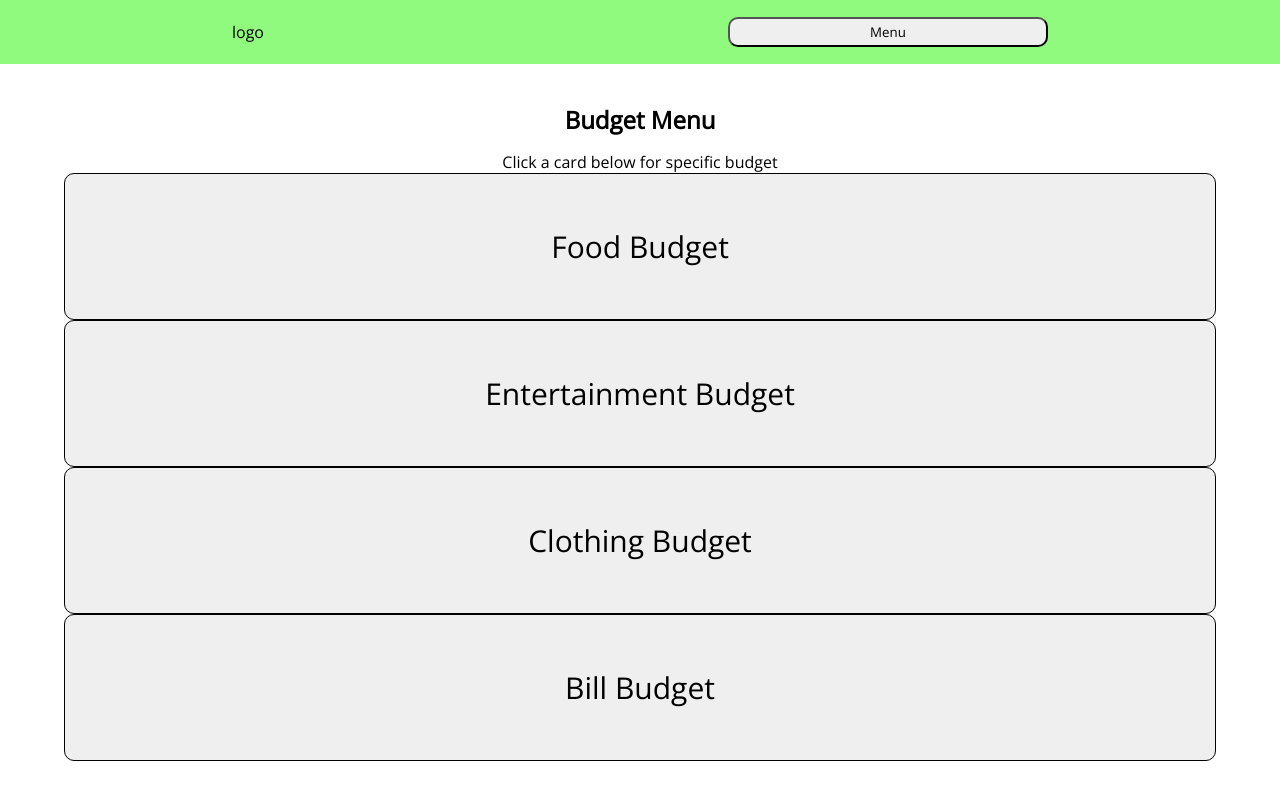
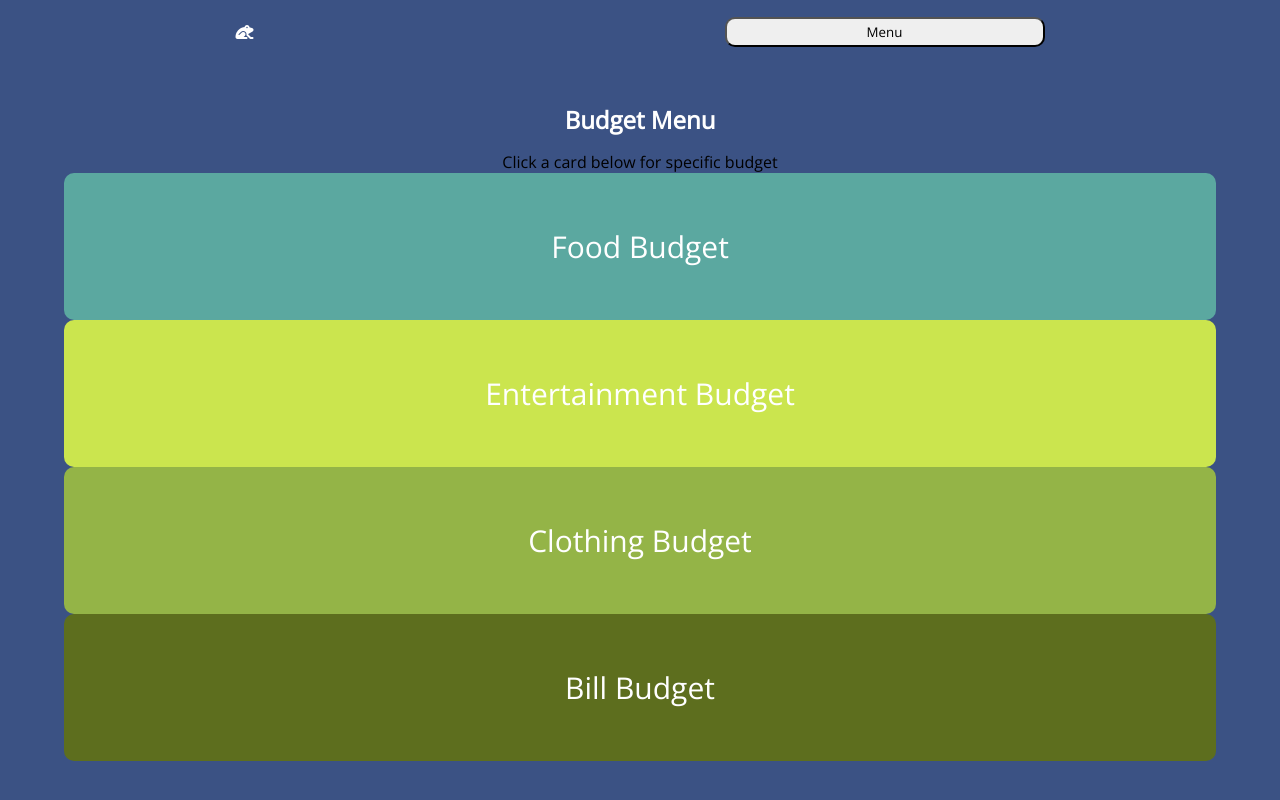
Before and after one commit to bcowley1220/howlingHyenasBudgetBuddy, a plain HTML site: page index.html in a window 1280 px wide. Both pictures are taken after a click on the button "Menu". Drawn offline with nearby package versions, Linux system fonts and the light colour scheme.

Commit message:
added logo and colors in css and html

```diff
--- a/css/styles.css
+++ b/css/styles.css
@@ -6,8 +6,7 @@
     font-family: "Open Sans", sans-serif;
 }
 
-html,
-body {
+html, body {
     height: 100%;
     width: 100%;
 }
@@ -17,10 +16,12 @@ body {
     display: flex;
     flex-direction: column;
 }
+
 main {
     background: #fbfbfb;
     position: relative;
 }
+
 header {
     height: 8vh;
     width: 100%;
@@ -28,8 +29,18 @@ header {
     flex-direction: row;
     justify-content: space-evenly;
     align-items: center;
-  background: #90fa7f;
+    background: #3B5284;
 }
+
+.logo {
+    size: 5px;
+}
+
+i {
+    color: white;
+    size: 10px;
+}
+
 a {
     text-decoration: none;
 }
@@ -37,12 +48,15 @@ a {
 h2 {
     text-align: center;
     margin-bottom: 15px;
+    color: white;
 }
+
 button {
     width: 50%;
     height: 30px;
     border-radius: 10px;
 }
+
 input {
     width: 75%;
     height: 30px;
@@ -51,23 +65,27 @@ input {
     border-radius: 10px;
     padding-right: 5px;
 }
+
 /* !ID Area */
+
 #formResBut {
     margin-top: 50px;
     width: 50%;
 }
 
 /* !Card Classes */
+
 .bigCard {
     height: 92vh;
     width: 100%;
-  background: #ffffff;
+    background: #3B5284;
     position: absolute;
     visibility: hidden;
     display: flex;
     flex-direction: column;
     justify-content: center;
 }
+
 .infoContainer {
     border: solid 1px black;
     height: 350px;
@@ -76,6 +94,7 @@ input {
     font-size: 20px;
     border-radius: 10px;
 }
+
 .cardForm {
     height: 200px;
     width: 100%;
@@ -84,14 +103,17 @@ input {
     align-items: center;
     justify-content: center;
 }
+
 /* !Opening Card */
+
 .opening_card {
-  background: #4a95ba;
+    background: #3B5284;
     color: #fbfbfb;
     visibility: visible;
     align-items: center;
 }
-.opening_card > form {
+
+.opening_card>form {
     display: flex;
     flex-direction: column;
     justify-content: flex-start;
@@ -101,12 +123,14 @@ input {
 }
 
 /* !Menu Card */
+
 .menuCard {
     /* visibility: visible; */
     text-align: center;
     display: flex;
     align-items: center;
 }
+
 .SmallCard {
     height: 20%;
     border-radius: 10px;
@@ -114,42 +138,75 @@ input {
     display: flex;
     justify-content: center;
     align-items: center;
-  border: solid 1px black;
+    border: none;
     width: 90%;
+    color: white;
 }
+
 /* !Food Card */
+
 .food {
     /* visibility: visible; */
     justify-content: space-around;
     align-items: center;
     z-index: 10;
+    background: #5BA8A0;
 }
 
 /* !Entertainment Card */
+
 .ent {
     /* visibility: visible; */
     justify-content: space-around;
     align-items: center;
+    background: #CBE54E;
 }
 
 /* !Clothing Card */
+
 .clo {
     /* visibility: visible; */
     justify-content: space-around;
     align-items: center;
+    background: #94B447;
 }
 
 /* !Bill Card */
+
 .bills {
     /* visibility: visible; */
     justify-content: space-around;
     align-items: center;
+    background: #5D6E1E;
 }
 
 /* !This class is placed down here so it doesn't get overruled */
+
 .menuButton {
     width: 25%;
 }
 
+/* small card color */
+
+#foodNav {
+    background: #5BA8A0;
+}
+
+#entNav {
+    background: #CBE54E;
+}
+
+#cloNav {
+    background: #94B447;
+}
+
+#billNav {
+    background: #5D6E1E;
+}
+
 @media only screen and (min-width: 768px) {
+    div {
+        display: flex;
+        flex-direction: column;
     }
+}
--- a/index.html
+++ b/index.html
@@ -1,22 +1,20 @@
 <!DOCTYPE html>
 <html lang="en">
+
 <head>
     <meta charset="UTF-8" />
     <meta name="viewport" content="width=device-width, initial-scale=1.0" />
     <meta http-equiv="X-UA-Compatible" content="ie=edge" />
     <link rel="stylesheet" href="css/styles.css" />
-    <link
-      href="https://fonts.googleapis.com/css?family=Open+Sans&display=swap"
-      rel="stylesheet"
-    />
+    <link href="https://fonts.googleapis.com/css?family=Open+Sans&display=swap" rel="stylesheet" />
+    <script src="https://kit.fontawesome.com/28a5d5a142.js"></script>
     <title>Greenback</title>
 </head>
 
 <body>
     <header>
         <!-- !logo container -->
-      <!-- <i class="fas fa-frog"></i> -->
-      <div class="logo">logo</div>
+        <div class="logo"><i class="fas fa-frog"></i></div>
         <!-- !Total$ Container -->
         <div class="total" id="totalBudget"></div>
         <!-- !Nav -->
@@ -116,4 +114,5 @@
     </main>
     <script src="scripts/script.js"></script>
 </body>
+
 </html>
```
Also changed, not shown: scripts/script.js (+13 -0 lines). Lines whose indentation alone changed are shown as unchanged.
